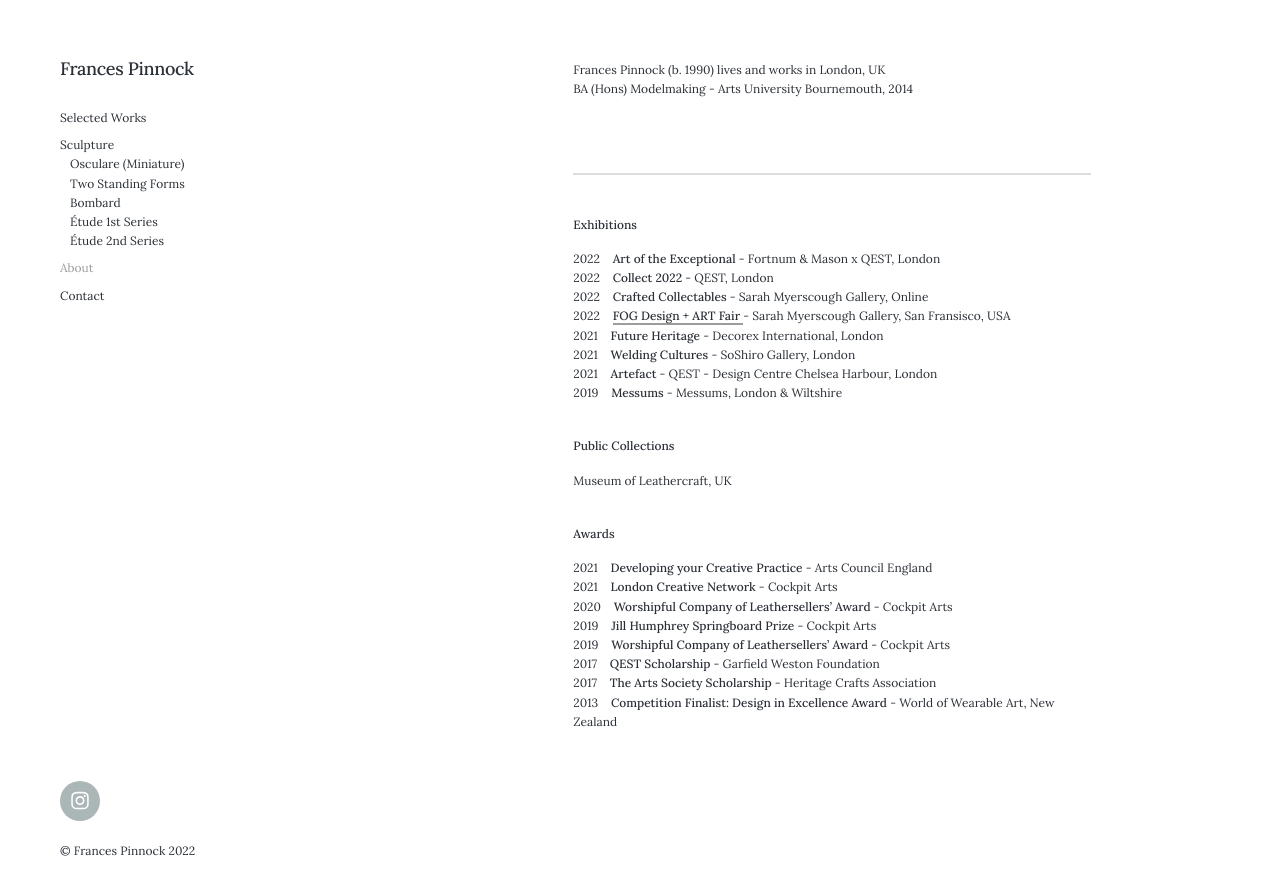
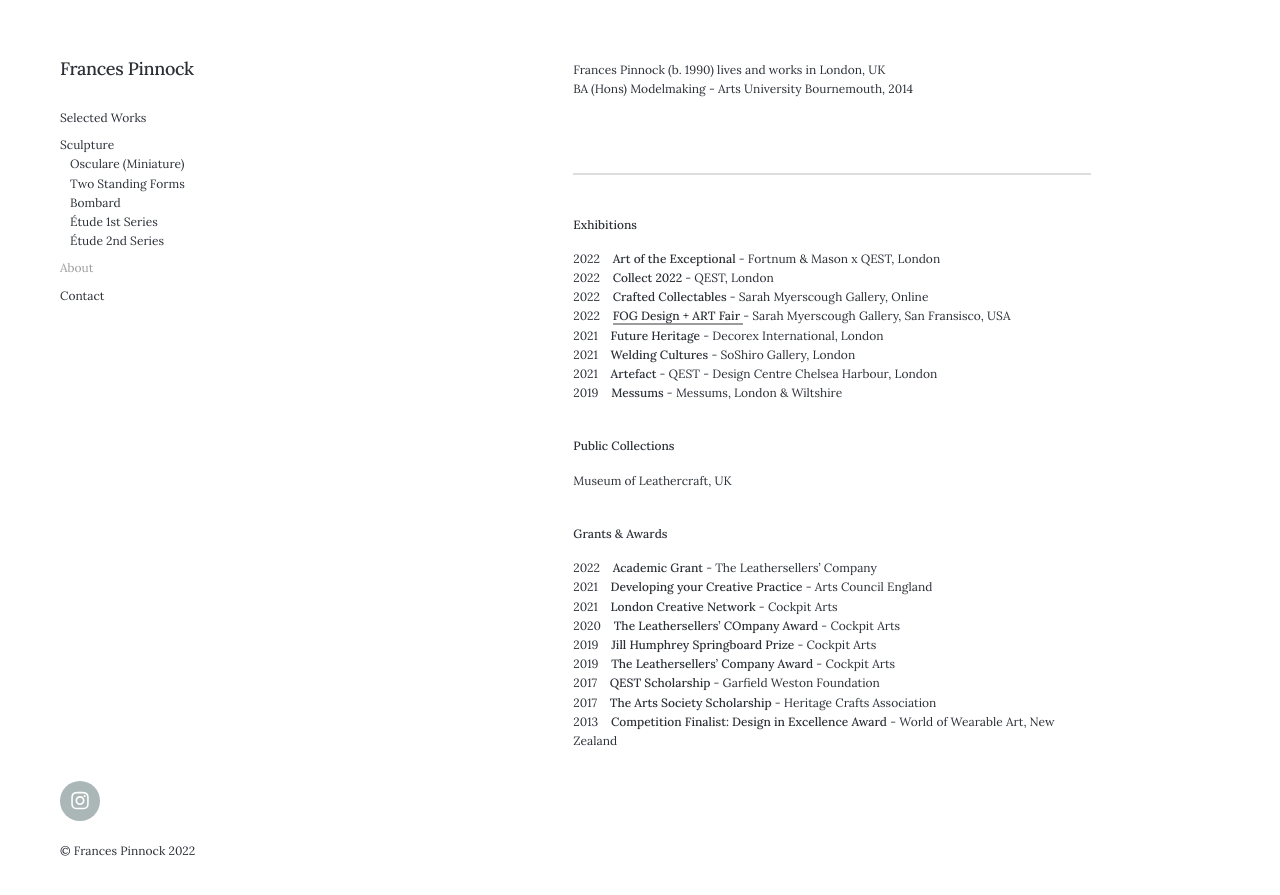
Before and after one commit to francespinnock/francespinnock.github.io, a Jekyll site: the page built from _pages/about.md, in a window 1280 px wide. Shown: the top 895 px of the page. Built offline with Jekyll 4.4.1, drawn with Linux system fonts in a browser that asks for light colours; nearby versions of some CDN libraries.

Commit message:
Update about.md

```diff
--- a/_pages/about.md
+++ b/_pages/about.md
@@ -27,13 +27,14 @@ BA (Hons) Modelmaking - Arts University Bournemouth, 2014
 Museum of Leathercraft, UK
 <br />
 
-**Awards**
+**Grants & Awards**
 
+2022&nbsp;&nbsp;&nbsp; **Academic Grant** - The Leathersellers' Company
 2021&nbsp;&nbsp;&nbsp; **Developing your Creative Practice** - Arts Council England
 2021&nbsp;&nbsp;&nbsp; **London Creative Network** - Cockpit Arts
-2020&nbsp;&nbsp;&nbsp; **Worshipful Company of Leathersellers’ Award** - Cockpit Arts
+2020&nbsp;&nbsp;&nbsp; **The Leathersellers’ COmpany Award** - Cockpit Arts
 2019&nbsp;&nbsp;&nbsp; **Jill Humphrey Springboard Prize** - Cockpit Arts
-2019&nbsp;&nbsp;&nbsp; **Worshipful Company of Leathersellers’ Award** - Cockpit Arts
+2019&nbsp;&nbsp;&nbsp; **The Leathersellers' Company Award** - Cockpit Arts
 2017&nbsp;&nbsp;&nbsp; **QEST Scholarship** - Garfield Weston Foundation
 2017&nbsp;&nbsp;&nbsp; **The Arts Society Scholarship** - Heritage Crafts Association
 2013&nbsp;&nbsp;&nbsp; **Competition Finalist: Design in Excellence Award** - World of Wearable Art, New Zealand
```
